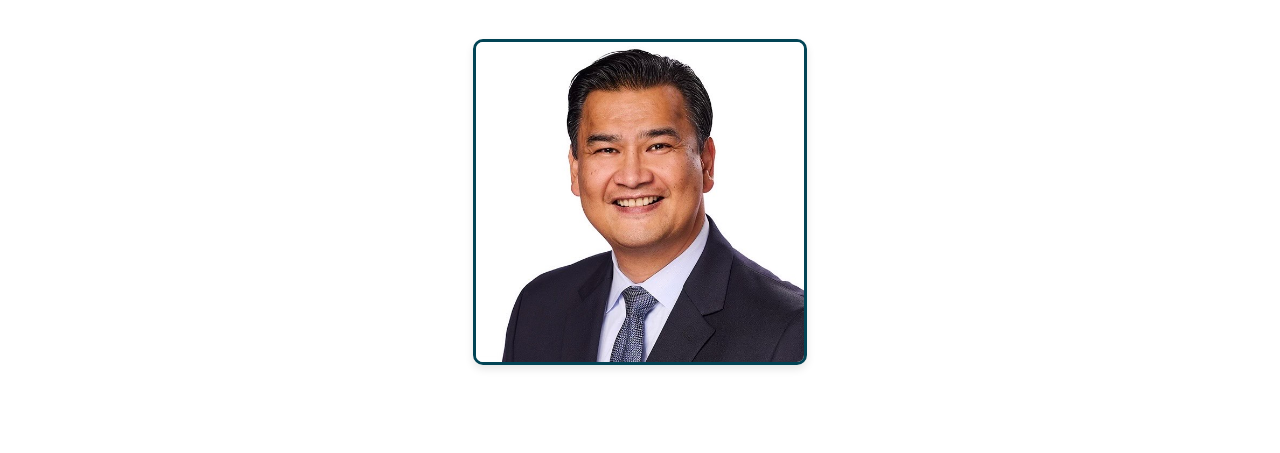
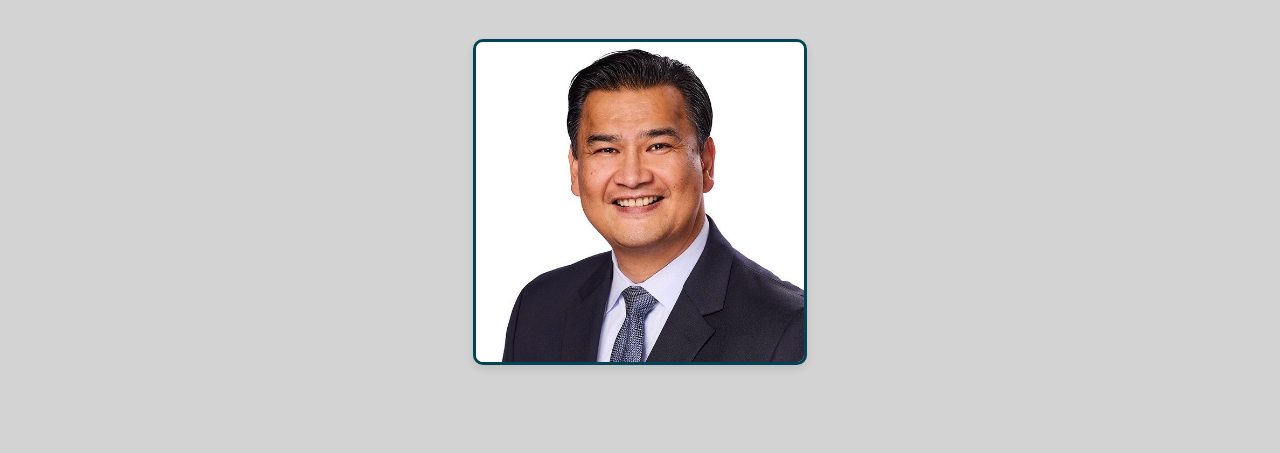
Before and after one commit to VinnyD-Code/joseph_bohling_website, a website: page bio.html in a window 1280 px wide. Shown: the part 66-519 px from the top of the page. Drawn offline with Linux system fonts and the light colour scheme.

Commit message:
changed bio background color

```diff
--- a/biostyle.css
+++ b/biostyle.css
@@ -67,7 +67,7 @@ main {
     flex-direction: column;
     justify-content: center;
     align-items: center;
-    background-color: white;
+    background-color: lightgrey;
 }
 
 .main-container {
```
